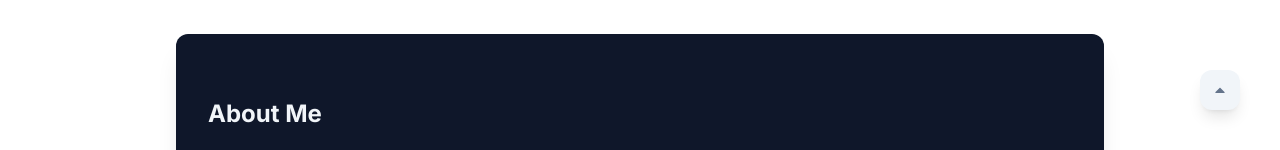
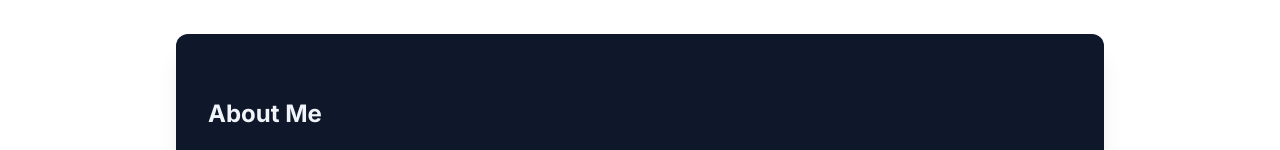
Before and after one commit to hakangundogdu/next-portfolio, a Next.js app: page / in a window 1280 px wide. Shown: the part 650-800 px from the top of the page. Built offline with nearby package versions, Linux system fonts and the light colour scheme.

Commit message:
scrolltop

```diff
--- a/components/Up.tsx
+++ b/components/Up.tsx
@@ -1,14 +1,42 @@
-import React from 'react';
+import { useEffect, useState } from 'react';
 import { FaCaretUp } from 'react-icons/fa';
 
 const Up = () => {
+  const [isVisible, setIsVisible] = useState(false);
+
+  const toggleVisibility = () => {
+    if (window.pageYOffset > 300) {
+      setIsVisible(true);
+    } else {
+      setIsVisible(false);
+    }
+  };
+
+  const scrollToTop = () => {
+    window.scrollTo({
+      top: 0,
+      behavior: 'smooth',
+    });
+  };
+
+  useEffect(() => {
+    window.addEventListener('scroll', toggleVisibility);
+
+    return () => {
+      window.removeEventListener('scroll', toggleVisibility);
+    };
+  }, []);
   return (
-    <a
-      className="hidden sm:block fixed right-10 bottom-10 rounded-xl items-center bg-slate-100 text-slate-500 z-30 py-3 px-3 shadow-lg"
-      href="#top"
-    >
-      <FaCaretUp />
-    </a>
+    <>
+      {isVisible && (
+        <button
+          className="hidden  sm:block fixed right-10 bottom-10 rounded-xl items-center bg-slate-100 text-slate-500 z-30 py-3 px-3 shadow-lg"
+          onClick={scrollToTop}
+        >
+          <FaCaretUp />
+        </button>
+      )}
+    </>
   );
 };
 
```
